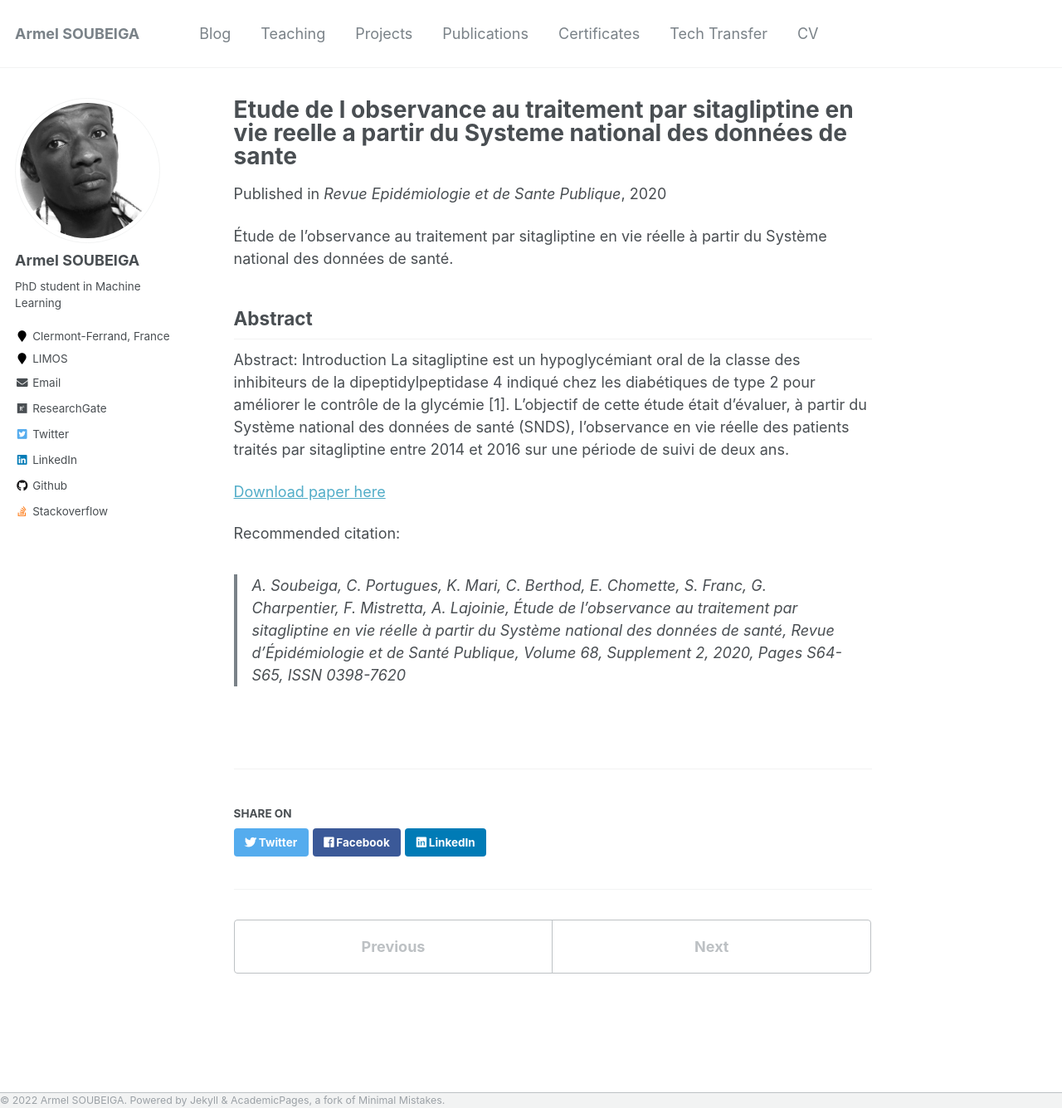
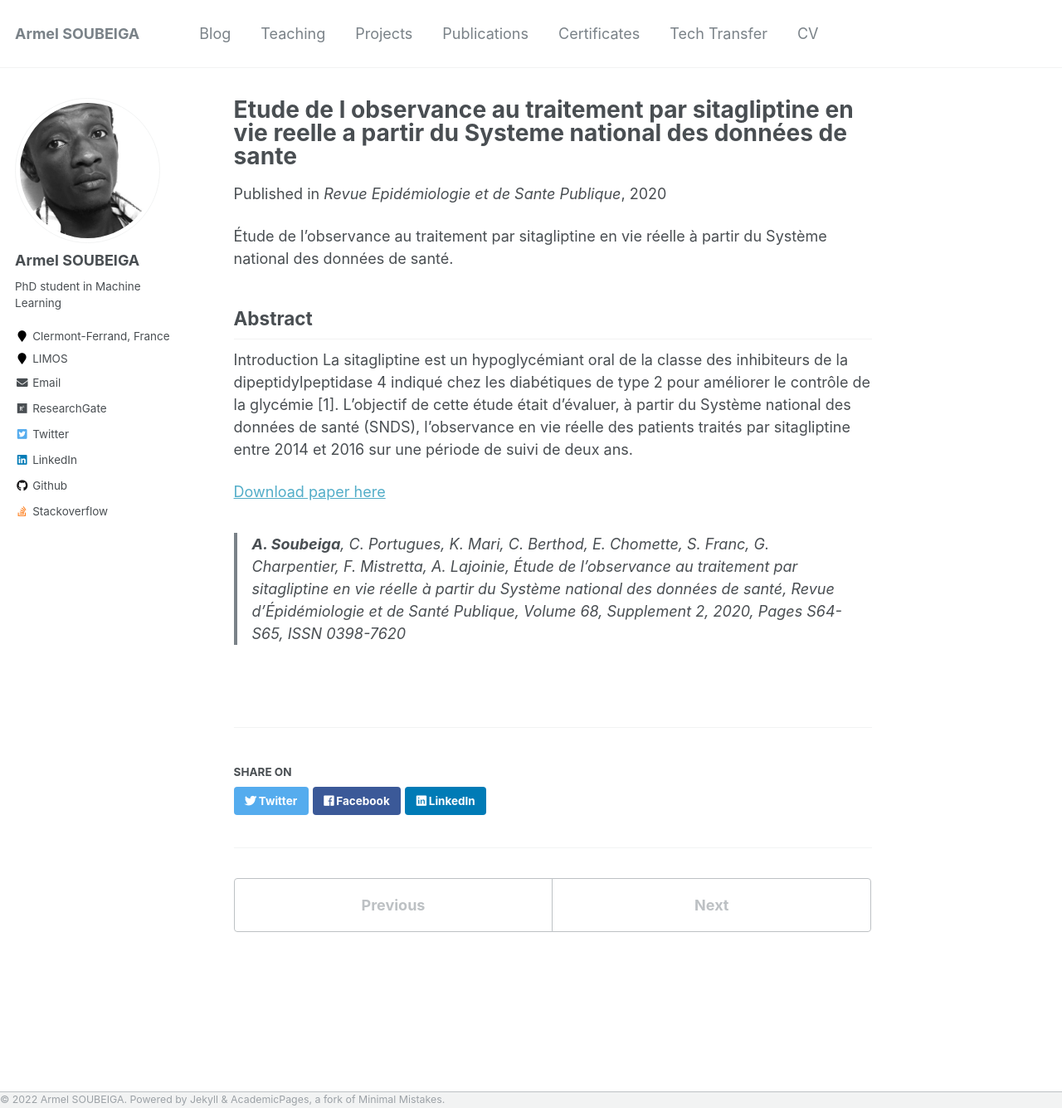
Before and after one commit to armelsoubeiga/neweb, a Jekyll site: the page built from _publications/2020-09-01-Etude-de-observance-au-traitement-par-sitagliptine.md, in a window 1280 px wide and 1335 px high. Shown: the whole window at 83% size. Built offline with Jekyll 4.4.1, drawn with Linux system fonts in a browser that asks for light colours.

Commit message:
Update 2020-09-01-Etude-de-observance-au-traitement-par-sitagliptine.md

```diff
--- a/_publications/2020-09-01-Etude-de-observance-au-traitement-par-sitagliptine.md
+++ b/_publications/2020-09-01-Etude-de-observance-au-traitement-par-sitagliptine.md
@@ -6,16 +6,15 @@ excerpt: 'Etude de l observance au traitement par sitagliptine en vie reelle a p
 date: 2020-09-01
 venue: 'Revue Epidémiologie et de Sante Publique'
 paperurl: 'https://doi.org/10.1016/j.respe.2020.04.009'
-citation: 'A. Soubeiga, C. Portugues, K. Mari, C. Berthod, E. Chomette, S. Franc, G. Charpentier, F. Mistretta, A. Lajoinie, &quot;Etude de l observance au traitement par sitagliptine en vie reelle a partir du Systeme national des données de sante,&quot; <i>Revue Epidémiologie et de Sante Publique, Volume 68, Supplement 2, 2020, Pages S64-S65, ISSN 0398-7620</i>'
+citation: '**A. Soubeiga**, C. Portugues, K. Mari, C. Berthod, E. Chomette, S. Franc, G. Charpentier, F. Mistretta, A. Lajoinie, &quot;Etude de l observance au traitement par sitagliptine en vie reelle a partir du Systeme national des données de sante,&quot; <i>Revue Epidémiologie et de Sante Publique, Volume 68, Supplement 2, 2020, Pages S64-S65, ISSN 0398-7620</i>'
 ---
 Étude de l’observance au traitement par sitagliptine en vie réelle à partir du Système national des données de santé.
 
 ## Abstract
 
-Abstract: Introduction
+Introduction
 La sitagliptine est un hypoglycémiant oral de la classe des inhibiteurs de la dipeptidylpeptidase 4 indiqué chez les diabétiques de type 2 pour améliorer le contrôle de la glycémie [1]. L’objectif de cette étude était d’évaluer, à partir du Système national des données de santé (SNDS), l’observance en vie réelle des patients traités par sitagliptine entre 2014 et 2016 sur une période de suivi de deux ans.
 
 <a href='https://doi.org/10.1016/j.respe.2020.04.009'>Download paper here</a>
 
-Recommended citation:
-> A. Soubeiga, C. Portugues, K. Mari, C. Berthod, E. Chomette, S. Franc, G. Charpentier, F. Mistretta, A. Lajoinie, Étude de l’observance au traitement par sitagliptine en vie réelle à partir du Système national des données de santé, <i>Revue d'Épidémiologie et de Santé Publique, Volume 68, Supplement 2, 2020, Pages S64-S65, ISSN 0398-7620</i>
+> **A. Soubeiga**, C. Portugues, K. Mari, C. Berthod, E. Chomette, S. Franc, G. Charpentier, F. Mistretta, A. Lajoinie, Étude de l’observance au traitement par sitagliptine en vie réelle à partir du Système national des données de santé, <i>Revue d'Épidémiologie et de Santé Publique, Volume 68, Supplement 2, 2020, Pages S64-S65, ISSN 0398-7620</i>
```
